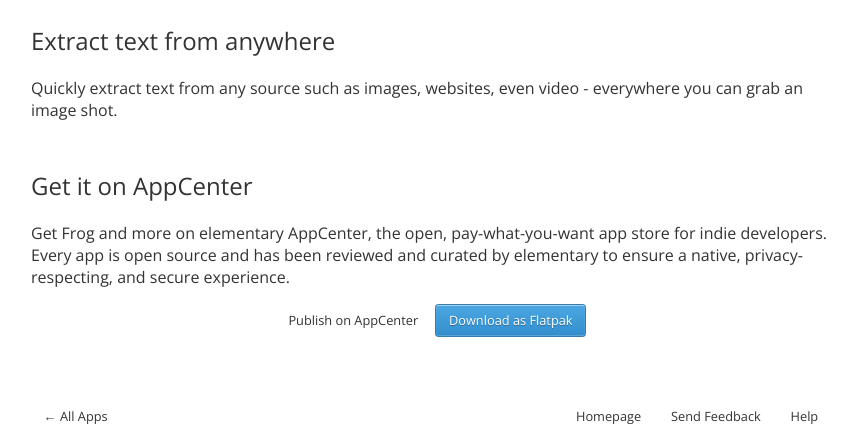
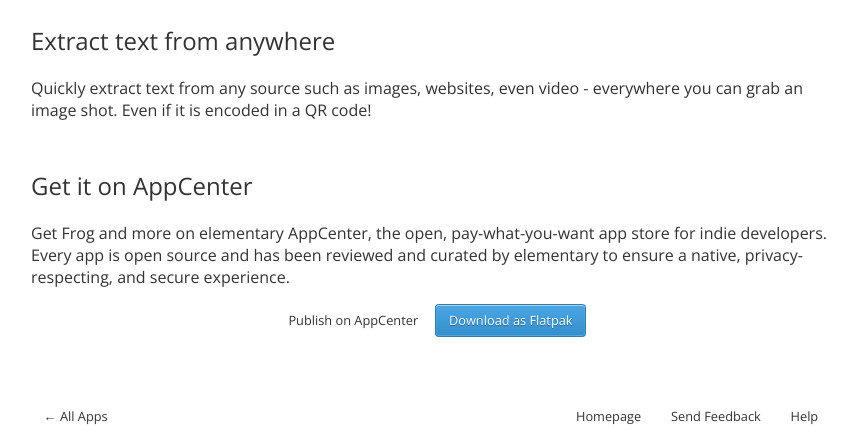
Before and after one commit to elementary/appcenter-web, a Jekyll site: the page built from _apps/com.github.tenderowl.frog.md, in a window 1280 px wide, cut to the strip 452-900 px from the top of the page. Shown: the whole strip, without its empty margins (209-1066 px from the left). Built offline with Jekyll 4.4.1, drawn with Linux system fonts in a browser that asks for light colours; nearby versions of some CDN libraries.

Commit message:
Automatic update of data

```diff
--- a/_apps/com.github.tenderowl.frog.md
+++ b/_apps/com.github.tenderowl.frog.md
@@ -21,4 +21,4 @@ releases:
 redirect_from: /com.github.tenderowl.frog.desktop/
 ---
 
-<p>Quickly extract text from any source such as images, websites, even video - everywhere you can grab an image shot.</p>
+<p>Quickly extract text from any source such as images, websites, even video - everywhere you can grab an image shot.  Even if it is encoded in a QR code!</p>
```
